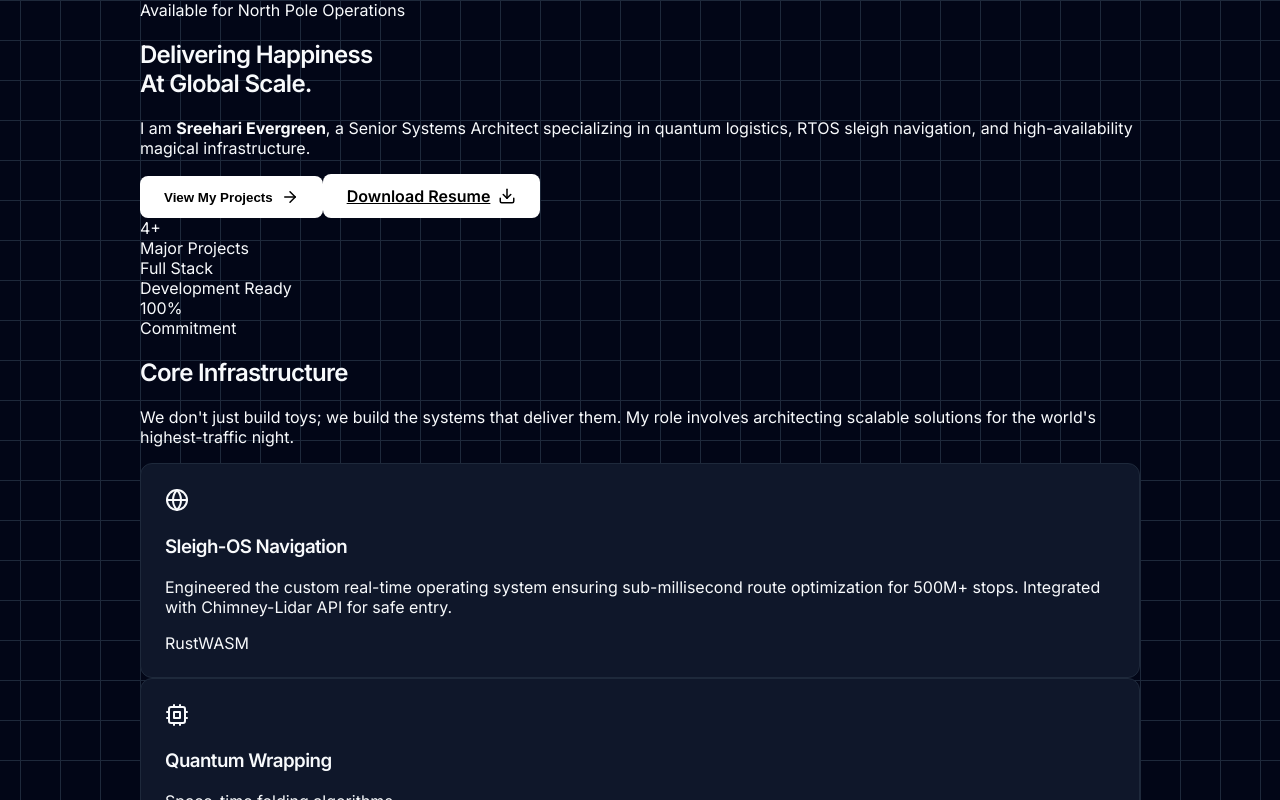
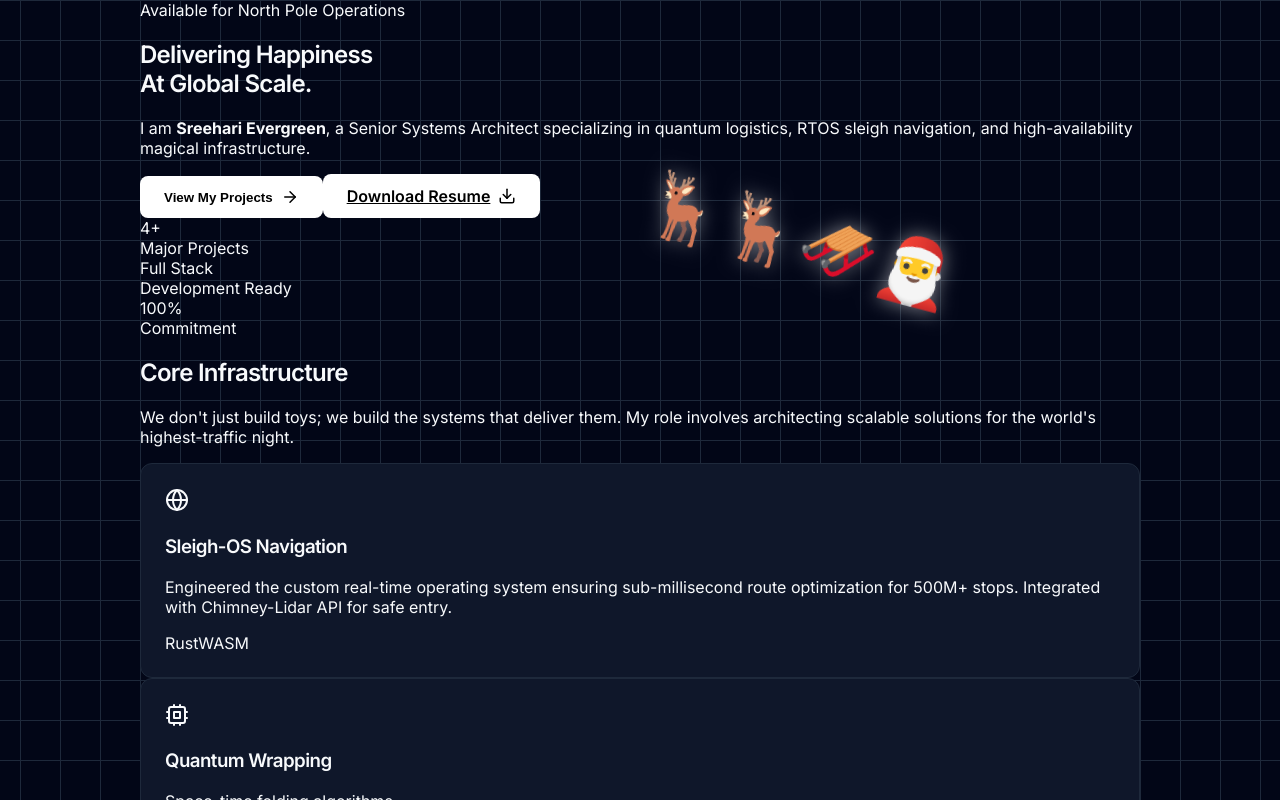
Before and after one commit to sreehari0418-prog/santa-elf-portfolio, a React (Vite) app: page / in a window 1280 px wide. Shown: the top 800 px of the page. Built offline with nearby package versions, Linux system fonts and the light colour scheme; a web font is replaced by a local one.

Commit message:
Add Santa Sleigh animation (TR to BL)

```diff
--- a/src/App.jsx
+++ b/src/App.jsx
@@ -8,6 +8,11 @@ import { TerminalSquare } from 'lucide-react';
 function App() {
   return (
     <div className="min-h-screen relative z-10 selection:bg-primary selection:text-bg-page">
+      {/* Santa Animation */}
+      <div className="santa-sleigh">
+        🦌🦌🛷🎅
+      </div>
+
       <nav className="fixed top-0 w-full z-50 border-b border-border bg-bg-page/80 backdrop-blur-md">
         <div className="container flex justify-between items-center h-16">
           <div className="font-bold flex items-center gap-2 text-primary">
--- a/src/index.css
+++ b/src/index.css
@@ -126,3 +126,39 @@ h6 {
 }
 
 /* Animation Removed */
+@keyframes sleigh-ride {
+    0% {
+        top: -10vh;
+        right: -10vw;
+        opacity: 0;
+    }
+
+    10% {
+        opacity: 1;
+    }
+
+    90% {
+        opacity: 1;
+    }
+
+    100% {
+        top: 110vh;
+        /* Bottom */
+        right: 110vw;
+        /* Left */
+        opacity: 0;
+    }
+}
+
+.santa-sleigh {
+    position: fixed;
+    font-size: 4rem;
+    /* Big */
+    z-index: 20;
+    /* Behind content but visible */
+    pointer-events: none;
+    filter: drop-shadow(0 0 10px rgba(255, 255, 255, 0.5));
+    animation: sleigh-ride 20s linear infinite;
+    transform: rotate(15deg);
+    /* Tilt slightly down */
+}
```
